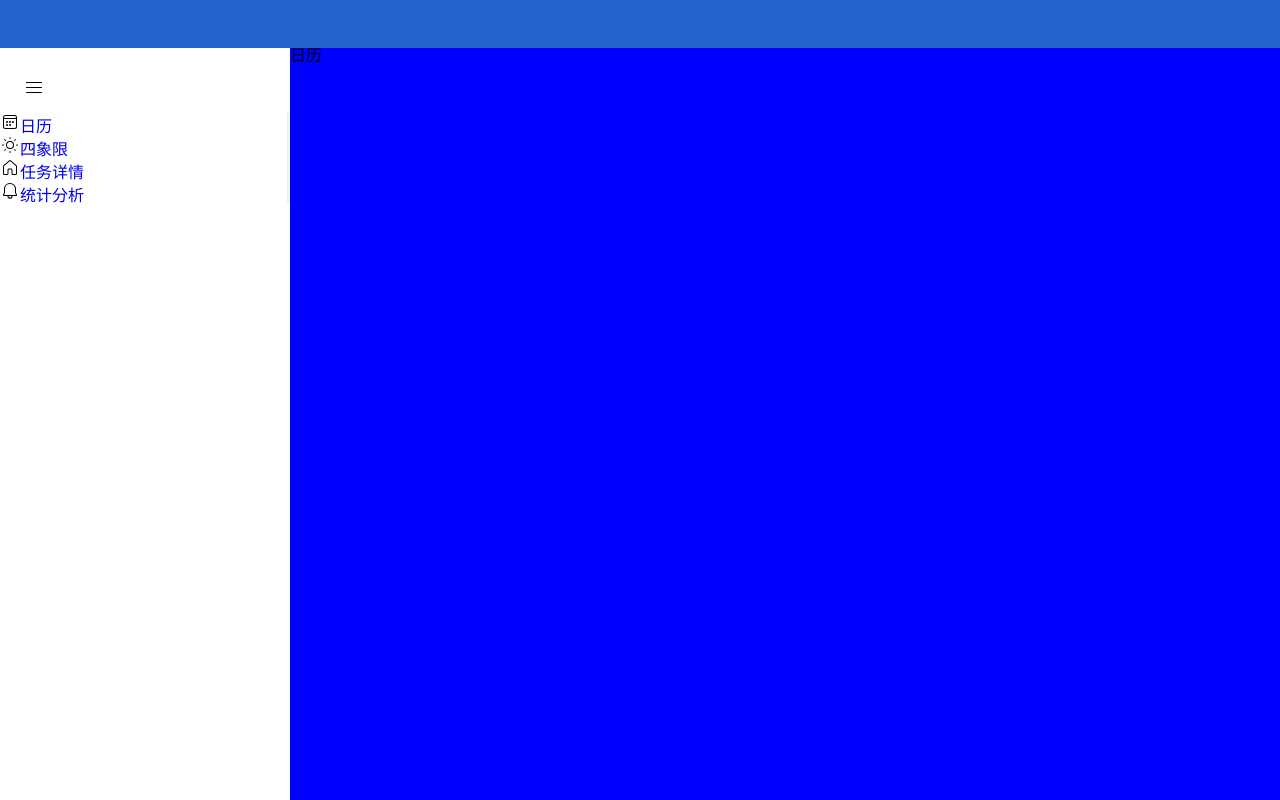
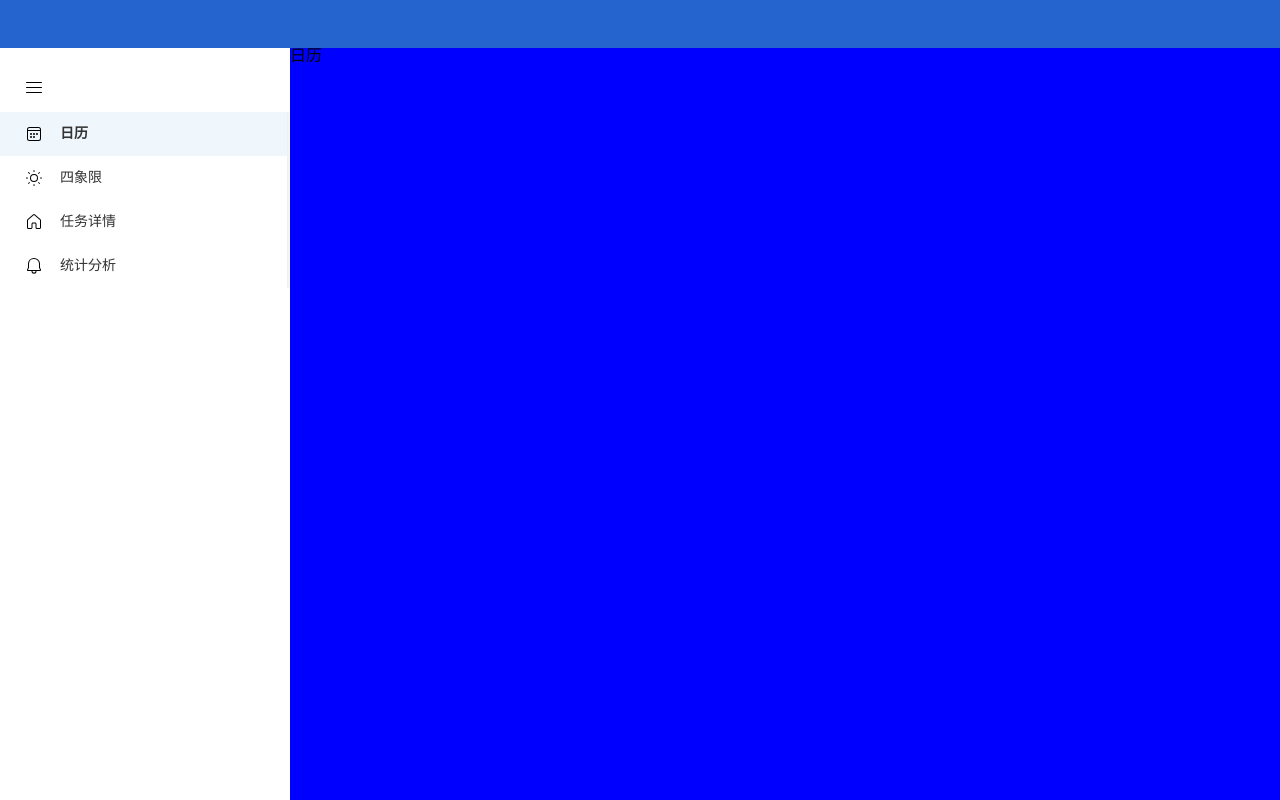
Before and after one commit to Taslr2/ToDo, a Vue app in the folder web/: page / in a window 1280 px wide. Built offline with nearby package versions, Linux system fonts and the light colour scheme.

Commit message:
侧边栏切换动画

```diff
--- a/web/src/components/sidebar/SideNavigation.vue
+++ b/web/src/components/sidebar/SideNavigation.vue
@@ -2,14 +2,32 @@
 import { ref } from 'vue'
 import { defineEmits } from 'vue'
 
+// 静态导入图像
+import calendarIcon from '@/assets/icons/calendar.svg'
+import sunIcon from '@/assets/icons/sun.svg'
+import houseIcon from '@/assets/icons/house.svg'
+import bellIcon from '@/assets/icons/bell.svg'
+
 const emit = defineEmits(['updateVisibility'])
 
 const isContentVisible = ref(true)
+const selectedIndex = ref(0)
 
 const toggleContent = () => {
   isContentVisible.value = !isContentVisible.value
   emit('updateVisibility', isContentVisible.value)
 }
+
+const whetherselected = (index) => {
+  selectedIndex.value = index
+}
+
+const menuItems = [
+  { text: '日历', iconClass: 'sun', iconSrc: calendarIcon, route: '/' },
+  { text: '四象限', iconClass: 'calendar', iconSrc: sunIcon, route: '/fourquadrant' },
+  { text: '任务详情', iconClass: 'house', iconSrc: houseIcon, route: '/taskdetails' },
+  { text: '统计分析', iconClass: 'house', iconSrc: bellIcon, route: '/statisticalanalysis' },
+]
 </script>
 
 <template>
@@ -26,26 +44,15 @@ const toggleContent = () => {
     <div class="sidebar">
       <div class="total">
         <ul class="nav">
-          <li>
-            <router-link to="/">
-              <img class="sun" src="@/assets/icons/calendar.svg" width="20" height="20" />日历
-            </router-link>
-          </li>
-          <li>
-            <router-link to="/fourquadrant">
-              <img class="calendar" src="@/assets/icons/sun.svg" width="20" height="20" />四象限
-            </router-link>
-          </li>
-          <li>
-            <router-link to="/taskdetails">
-              <img class="house" src="@/assets/icons/house.svg" width="20" height="20" />任务详情
-            </router-link>
-          </li>
-          <li>
-            <router-link to="/statisticalanalysis">
-              <img class="house" src="@/assets/icons/bell.svg" width="20" height="20" />统计分析
-            </router-link>
-          </li>
+          <router-link v-for="(item, index) in menuItems" :key="index" :to="item.route">
+            <li
+              :class="selectedIndex === index ? 'selected' : 'unselected'"
+              @click="whetherselected(index)"
+            >
+              <img :src="item.iconSrc" width="20" height="20" />
+              <span class="text">{{ item.text }}</span>
+            </li>
+          </router-link>
         </ul>
       </div>
     </div>
@@ -105,5 +112,37 @@ html {
 
 .nav li {
   cursor: pointer;
+  width: 100%;
+  height: 44px;
+  padding: 12px 24px;
+  box-sizing: border-box;
+}
+
+.nav li img {
+  display: inline-block;
+  vertical-align: middle;
+  margin-right: 16px;
+}
+
+.text {
+  display: inline-block;
+  vertical-align: middle;
+  color: #333;
+}
+
+.unselected {
+  font-size: 14px;
+  font-family: Microsoft YaHei;
+}
+
+.unselected:hover {
+  background-color: #f5f5f5;
+}
+
+.selected {
+  font-size: 14px;
+  background-color: #eff6fc;
+  color: #000;
+  font-weight: 900;
 }
 </style>
```
